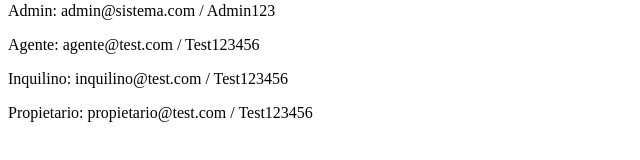
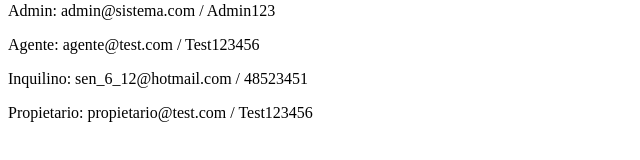
Before and after one commit to FernandoDiazM5/ProyectoInmuebles, a React (Vite) app: page / in a window 1280 px wide. Shown: the part 291-451 px from the top of the page, without its empty margins (0-640 px from the left). Built offline with nearby package versions, Linux system fonts and the light colour scheme; no server answers; the HTML template or start-up script is replaced by a standard one.

Commit message:
Cargando cambios

```diff
--- a/package.json
+++ b/package.json
@@ -17,6 +17,7 @@
     "dedupe:property-numbers": "node --env-file=.env scripts/dedupePropertyDoorNumbers.mjs"
   },
   "dependencies": {
+    "docx": "^9.6.1",
     "firebase": "^10.14.1",
     "html2canvas": "^1.4.1",
     "jspdf": "^2.5.1",
--- a/src/components/Auth/LoginView.jsx
+++ b/src/components/Auth/LoginView.jsx
@@ -130,7 +130,7 @@
             <p className="font-semibold">Credenciales de prueba:</p>
             <p>Admin: admin@sistema.com / Admin123</p>
             <p>Agente: agente@test.com / Test123456</p>
-            <p>Inquilino: inquilino@test.com / Test123456</p>
+            <p>Inquilino: sen_6_12@hotmail.com / 48523451</p>
             <p>Propietario: propietario@test.com / Test123456</p>
           </div>
         )}
```
Also changed, not shown: .claude/launch.json (added), 1 other file (tests, documents, lock files or other folders).
